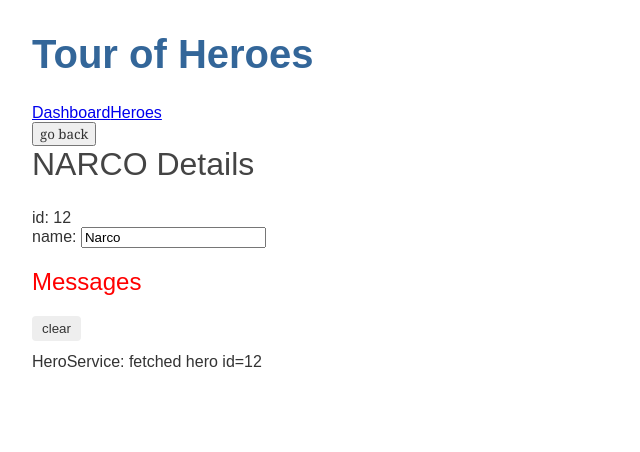
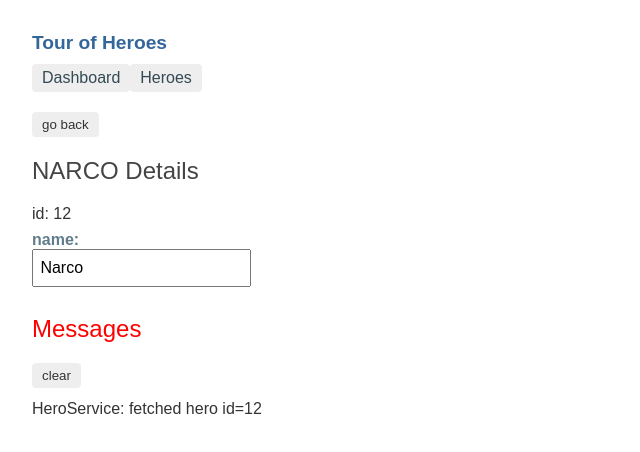
Before and after one commit to roxfives/angular-refresh, an Angular app: page /detail/12 in a window 1280 px wide. Shown: the top 452 px of the page, without its empty margins (0-640 px from the left). Built offline with nearby package versions, Linux system fonts and the light colour scheme.

Commit message:
Updates the styling of the components

```diff
--- a/src/app/app.component.css
+++ b/src/app/app.component.css
@@ -0,0 +1,28 @@
+/* AppComponent's private CSS styles */
+h1 {
+    font-size: 1.2em;
+    margin-bottom: 0;
+  }
+  h2 {
+    font-size: 2em;
+    margin-top: 0;
+    padding-top: 0;
+  }
+  nav a {
+    padding: 5px 10px;
+    text-decoration: none;
+    margin-top: 10px;
+    display: inline-block;
+    background-color: #eee;
+    border-radius: 4px;
+  }
+  nav a:visited, a:link {
+    color: #334953;
+  }
+  nav a:hover {
+    color: #039be5;
+    background-color: #cfd8dc;
+  }
+  nav a.active {
+    color: #039be5;
+  }
--- a/src/app/dashboard/dashboard.component.html
+++ b/src/app/dashboard/dashboard.component.html
@@ -1,6 +1,7 @@
 <h3>Top Heroes</h3>
 <div class="grid grid-pad">
-  <a *ngFor="let hero of heroes" class="col-1-4" routerLink="/detail/{{hero.id}}">
+  <a *ngFor="let hero of heroes" class="col-1-4"
+      routerLink="/detail/{{hero.id}}">
     <div class="module hero">
       <h4>{{hero.name}}</h4>
     </div>
--- a/src/app/hero-detail/hero-detail.component.css
+++ b/src/app/hero-detail/hero-detail.component.css
@@ -1,28 +1,30 @@
-/* AppComponent's private CSS styles */
-h1 {
-    font-size: 1.2em;
-    margin-bottom: 0;
+/* HeroDetailComponent's private CSS styles */
+label {
+  display: inline-block;
+  width: 3em;
+  margin: .5em 0;
+  color: #607D8B;
+  font-weight: bold;
 }
-  h2 {
-    font-size: 2em;
-    margin-top: 0;
-    padding-top: 0;
+input {
+  height: 2em;
+  font-size: 1em;
+  padding-left: .4em;
 }
-  nav a {
+button {
+  margin-top: 20px;
+  font-family: Arial;
+  background-color: #eee;
+  border: none;
   padding: 5px 10px;
-    text-decoration: none;
-    margin-top: 10px;
-    display: inline-block;
-    background-color: #eee;
   border-radius: 4px;
+  cursor: pointer;
 }
-  nav a:visited, a:link {
-    color: #334953;
-  }
-  nav a:hover {
-    color: #039be5;
+button:hover {
   background-color: #cfd8dc;
 }
-  nav a.active {
-    color: #039be5;
+button:disabled {
+  background-color: #eee;
+  color: #ccc;
+  cursor: auto;
 }
--- a/src/app/heroes/heroes.component.css
+++ b/src/app/heroes/heroes.component.css
@@ -6,28 +6,33 @@
   width: 15em;
 }
 .heroes li {
+  position: relative;
   cursor: pointer;
-    position: relative;
-    left: 0;
   background-color: #EEE;
   margin: .5em;
   padding: .3em 0;
   height: 1.6em;
   border-radius: 4px;
 }
+
 .heroes li:hover {
   color: #607D8B;
   background-color: #DDD;
   left: .1em;
 }
-  .heroes li.selected {
-    background-color: #CFD8DC;
-    color: white;
+
+.heroes a {
+  color: #333;
+  text-decoration: none;
+  position: relative;
+  display: block;
+  width: 250px;
 }
-  .heroes li.selected:hover {
-    background-color: #BBD8DC;
-    color: white;
+
+.heroes a:hover {
+  color:#607D8B;
 }
+
 .heroes .badge {
   display: inline-block;
   font-size: small;
@@ -39,6 +44,8 @@
   left: -1px;
   top: -4px;
   height: 1.8em;
+  min-width: 16px;
+  text-align: right;
   margin-right: .8em;
   border-radius: 4px 0 0 4px;
 }
```
Also changed, not shown: src/app/dashboard/dashboard.component.css (indentation only). Lines whose indentation alone changed are shown as unchanged.
